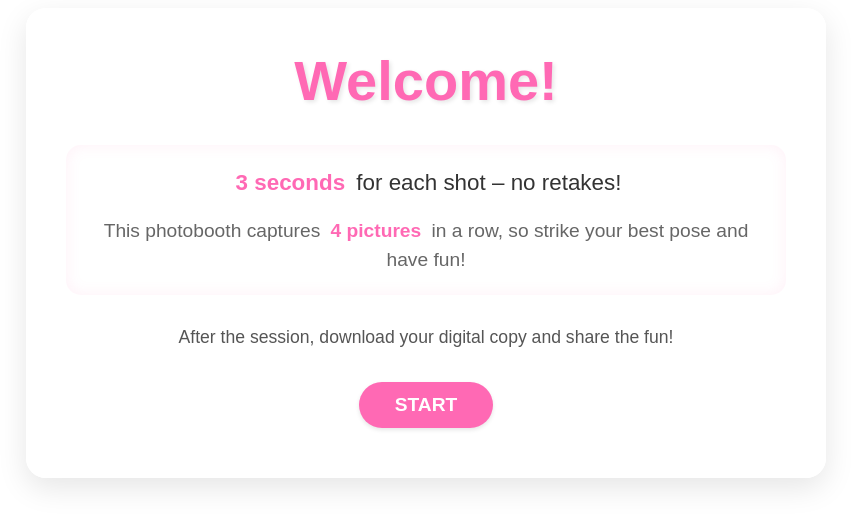
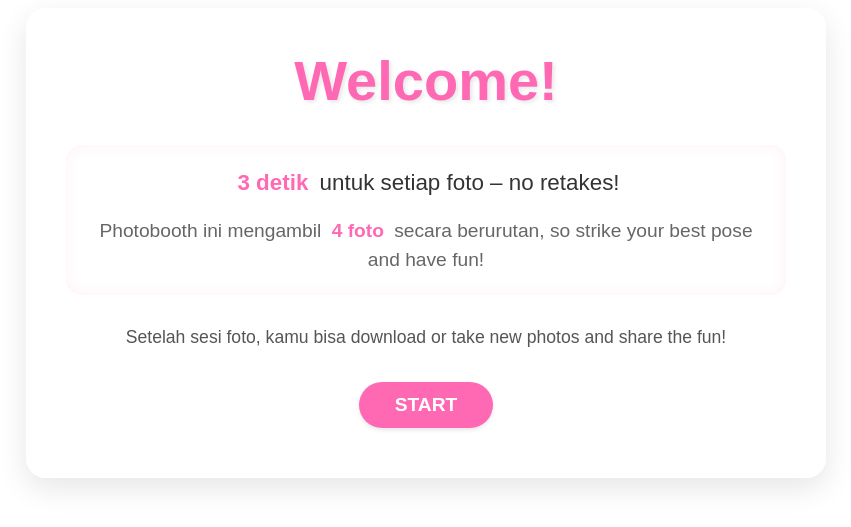
Before and after one commit to TeguhBagasM/snapthiev, a React (Create React App) app: page /welcome in a window 1280 px wide. Shown: the part 147-674 px from the top of the page, without its empty margins (214-1065 px from the left). Built offline with nearby package versions, Linux system fonts and the light colour scheme.

Commit message:
style(welcome): update text description

```diff
--- a/src/components/Welcome.js
+++ b/src/components/Welcome.js
@@ -12,15 +12,15 @@ const Welcome = () => {
           <h1>Welcome!</h1>
           <div className="info-box">
             <p className="main-info">
-              <span className="highlight">3 seconds</span> for each shot – no retakes!
+              <span className="highlight">3 detik</span> untuk setiap foto – no retakes!
             </p>
             <p className="sub-info">
-              This photobooth captures <span className="highlight">4 pictures</span> in a row, so
+              Photobooth ini mengambil <span className="highlight">4 foto</span> secara berurutan, so
               strike your best pose and have fun!
             </p>
           </div>
           <div className="download-info">
-            <p>After the session, download your digital copy and share the fun!</p>
+            <p>Setelah sesi foto, kamu bisa download or take new photos and share the fun!</p>
           </div>
           <button onClick={() => navigate("/photobooth")} className="start-button">
             START
```
